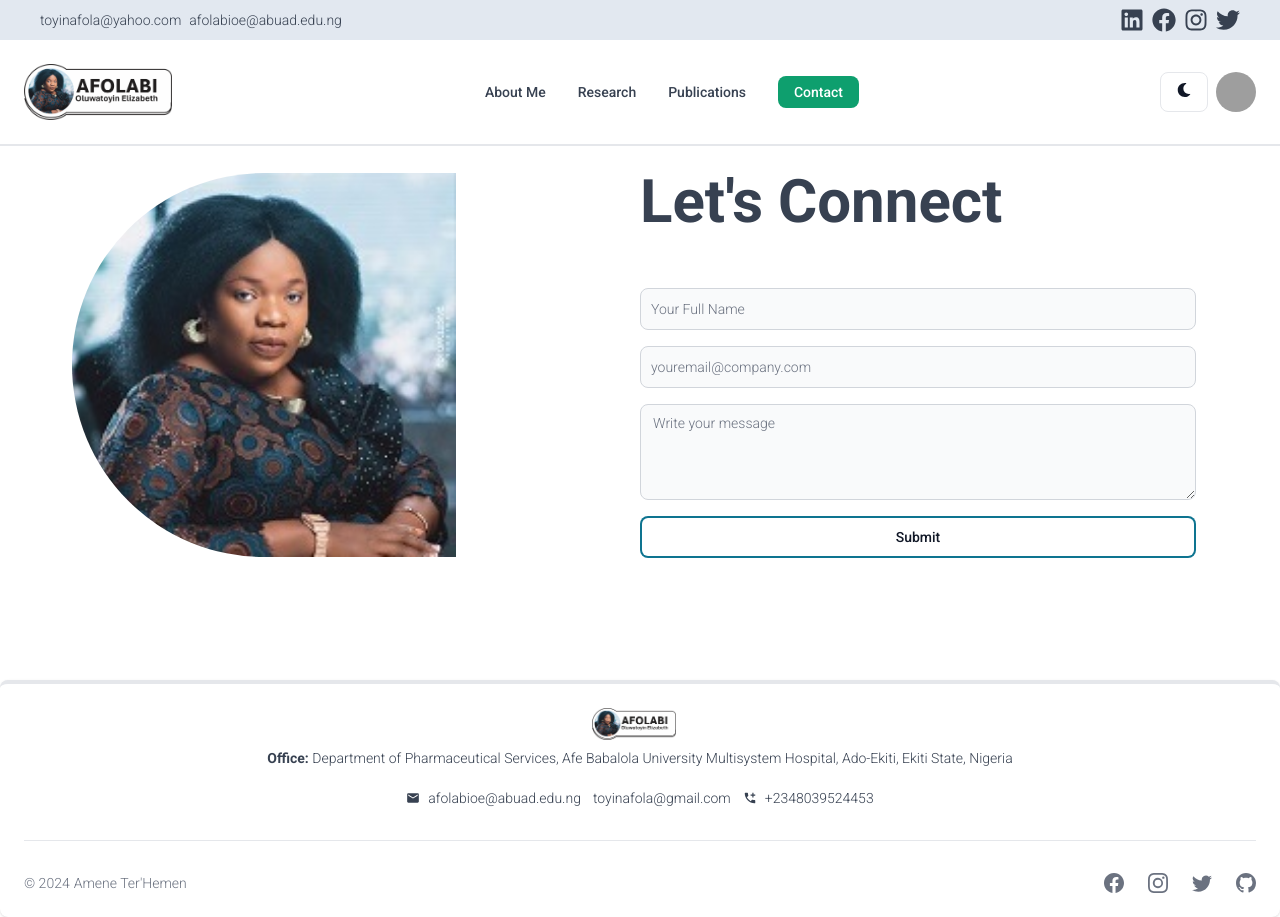
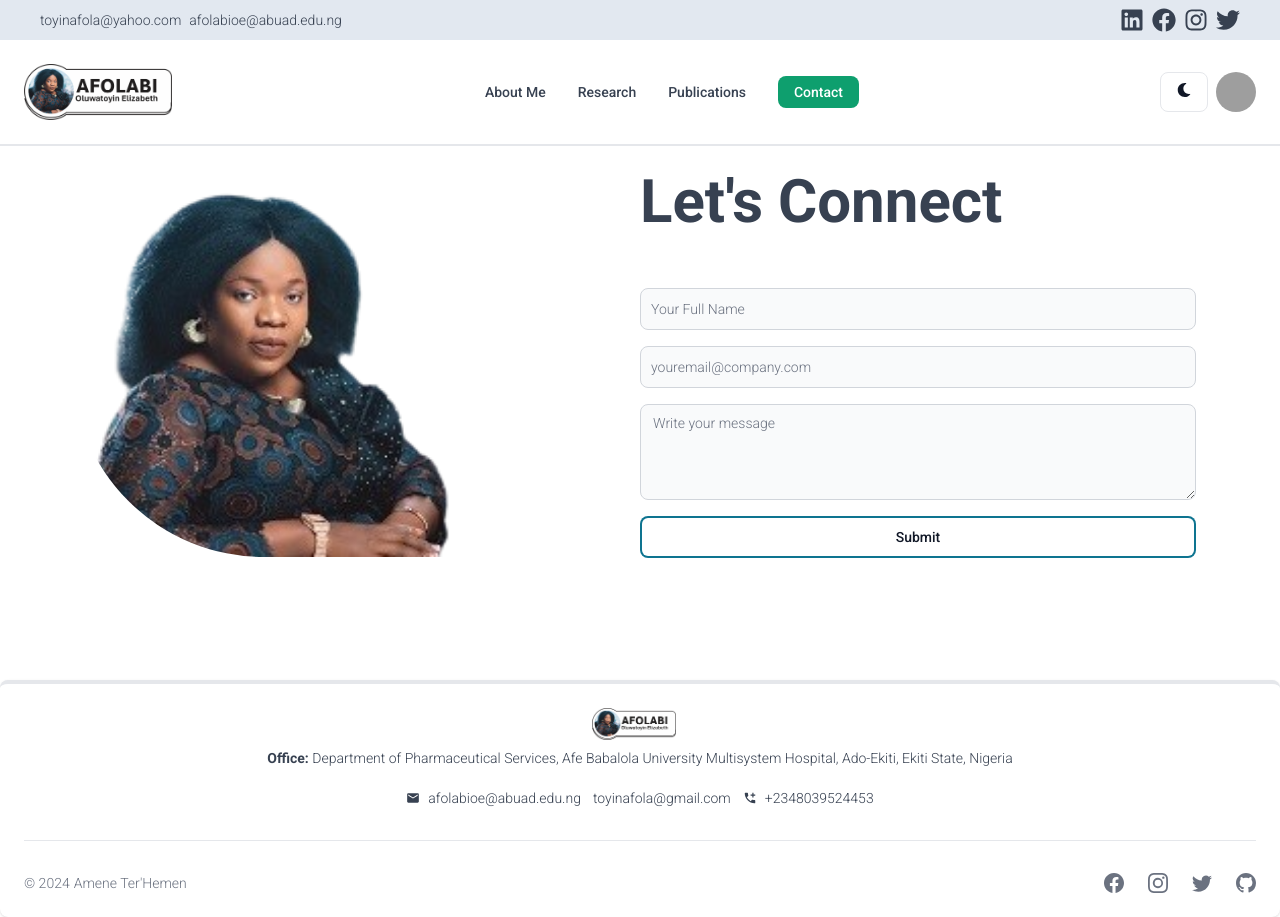
Before and after one commit to Ameneterh/afolabioe, a React (Vite) app in the folder frontend/: page /contact-me in a window 1280 px wide. Built offline with nearby package versions, Linux system fonts and the light colour scheme; grey boxes are pictures that could not be loaded.

Commit message:
upgrade to various pages

```diff
--- a/frontend/src/pages/About.jsx
+++ b/frontend/src/pages/About.jsx
@@ -214,7 +214,7 @@ export default function About() {
                 acceptable novel product in a dosage form affirmed and confirmed
                 by the Nigeria Institute of Medical Research, NIMR, as a
                 solution for Covid 19 menace while it was also listed by NAFDAC
-                as an immune booster cum anoxidant. Through rigorous and
+                as an immune booster cum antioxidant. Through rigorous and
                 unwavering zeal, I was able to successfully apply for and
                 receive listing for ABUAD Herbal Virucidine Liquid 100mL as a
                 product safe for human consumption and use; the product carries
--- a/frontend/src/pages/ContactPage.jsx
+++ b/frontend/src/pages/ContactPage.jsx
@@ -8,7 +8,7 @@ export default function ContactPage() {
       <div className="max-w-6xl mx-auto p-2 md:py-8 flex flex-col md:flex-row mb-5 md:mb-10 items-center">
         <div className="flex-1">
           <img
-            src="/headshot.jpg"
+            src="/headshot.png"
             alt="afolabi oe"
             className="w-96 rounded-tl-[200px] rounded-bl-[200px]"
           />
--- a/frontend/src/pages/HomePage.jsx
+++ b/frontend/src/pages/HomePage.jsx
@@ -9,7 +9,7 @@ export default function HomePage() {
       <div className="max-w-6xl mx-auto py-10 flex flex-col md:flex-row gap-4 items-center">
         <div>
           <img
-            src="/headshot.jpg"
+            src="/headshot.png"
             alt="afolabi oe"
             className="w-96 rounded-tl-[200px] rounded-bl-[200px]"
           />
```
Also changed, not shown: frontend/public/headshot.png (added), frontend/public/headshot1.jpg (renamed from frontend/public/headshot.jpg).
